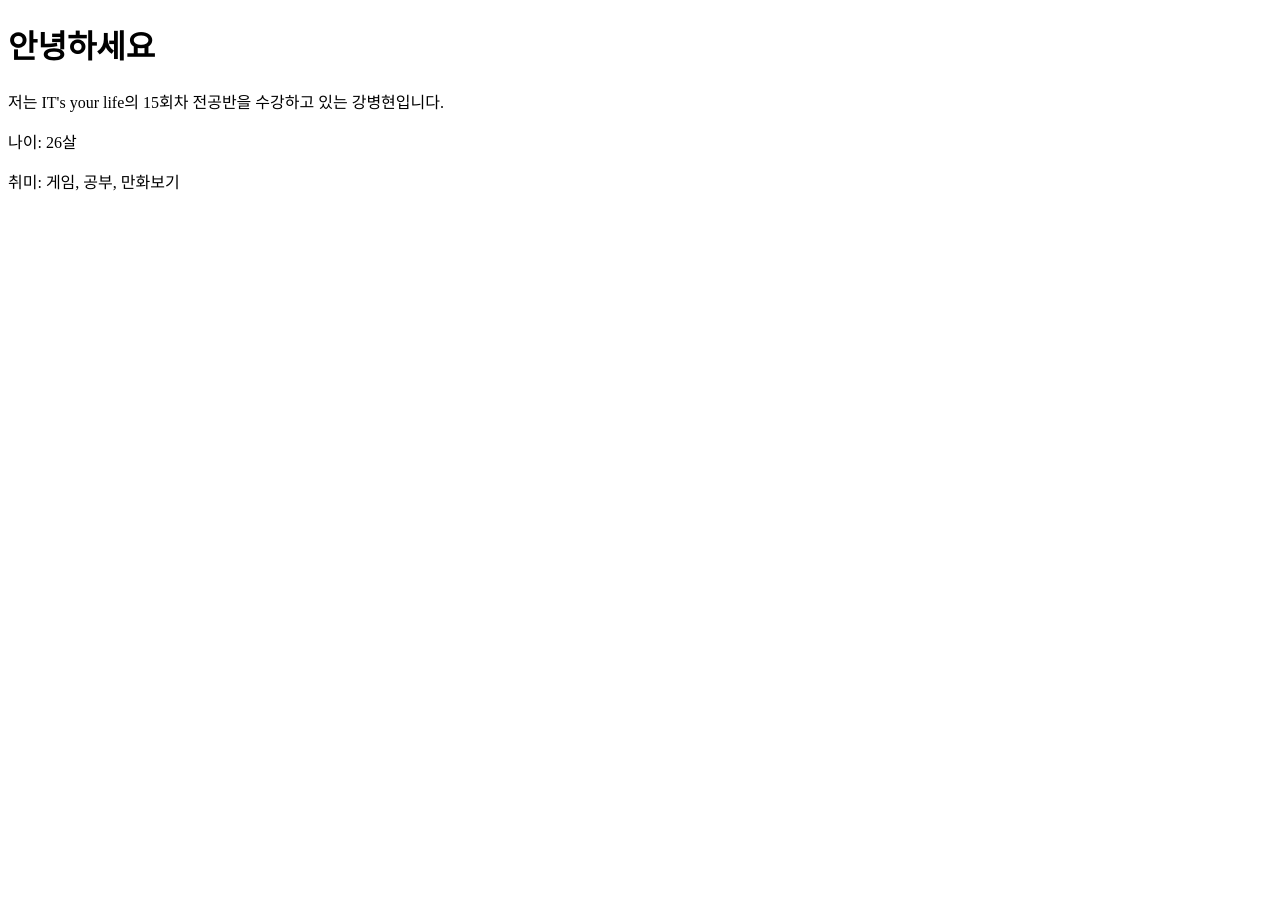
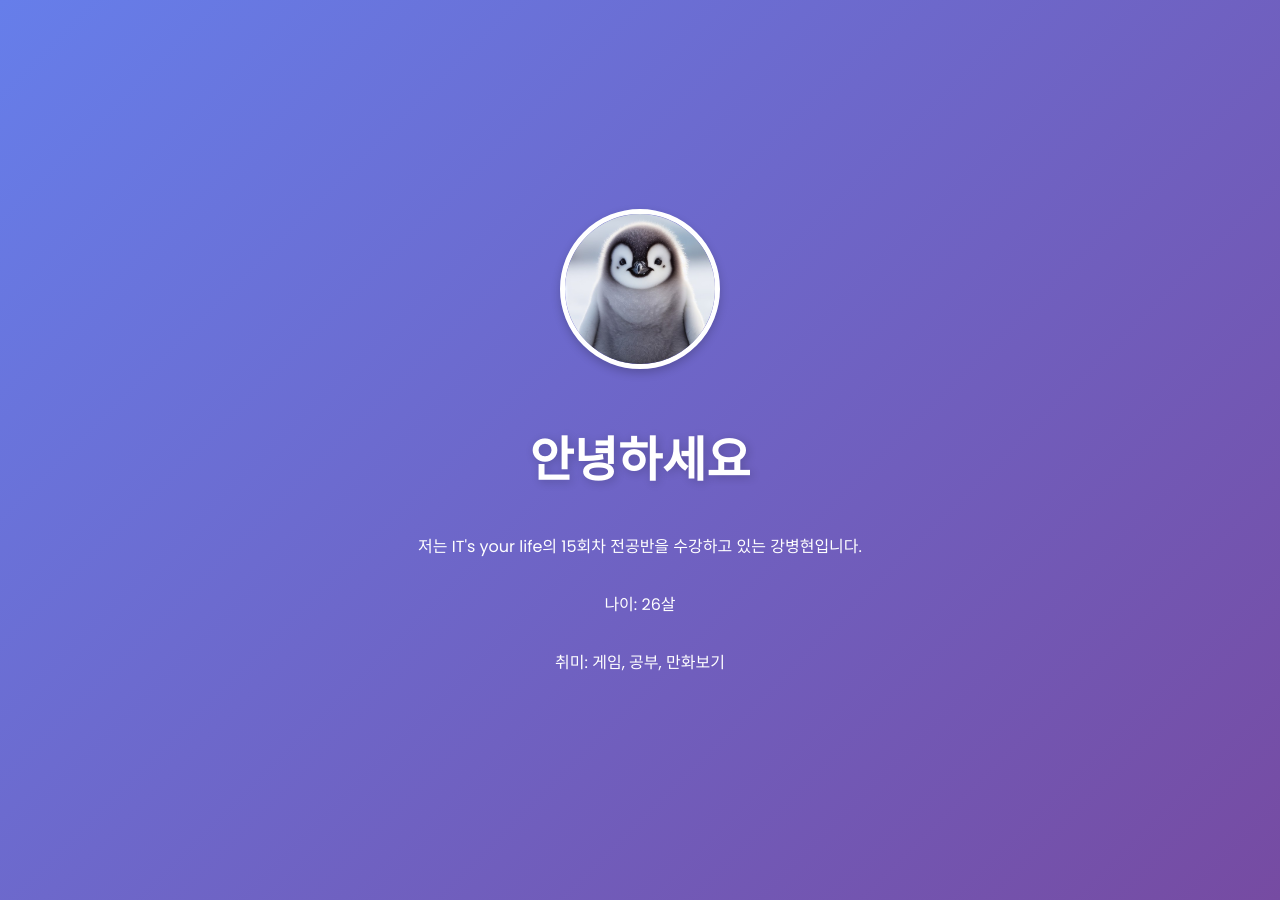
Before and after one commit to bangbang444/self-introductions, a plain HTML site: page byunghyeon/byunghyeon.html in a window 1280 px wide. Before the commit the page ends 800 px from the top, so only its background shows below. Drawn offline with Linux system fonts and the light colour scheme.

Commit message:
feat: html에 css적용 및 이미지 삽입

```diff
--- a/byunghyeon/byunghyeon.html
+++ b/byunghyeon/byunghyeon.html
@@ -4,8 +4,12 @@
     <meta charset="UTF-8" />
     <meta name="viewport" content="width=device-width, initial-scale=1.0" />
     <title>byunghyun page</title>
+    <link rel="stylesheet" href="byunghyeon.css" />
   </head>
   <body>
+    <!-- 프로필 이미지 추가 -->
+    <img src="profile.jpeg" alt="강병현의 프로필 사진" class="profile-img" />
+
     <h1>안녕하세요</h1>
     <p>저는 IT's your life의 15회차 전공반을 수강하고 있는 강병현입니다.</p>
     <p>나이: 26살</p>
```
